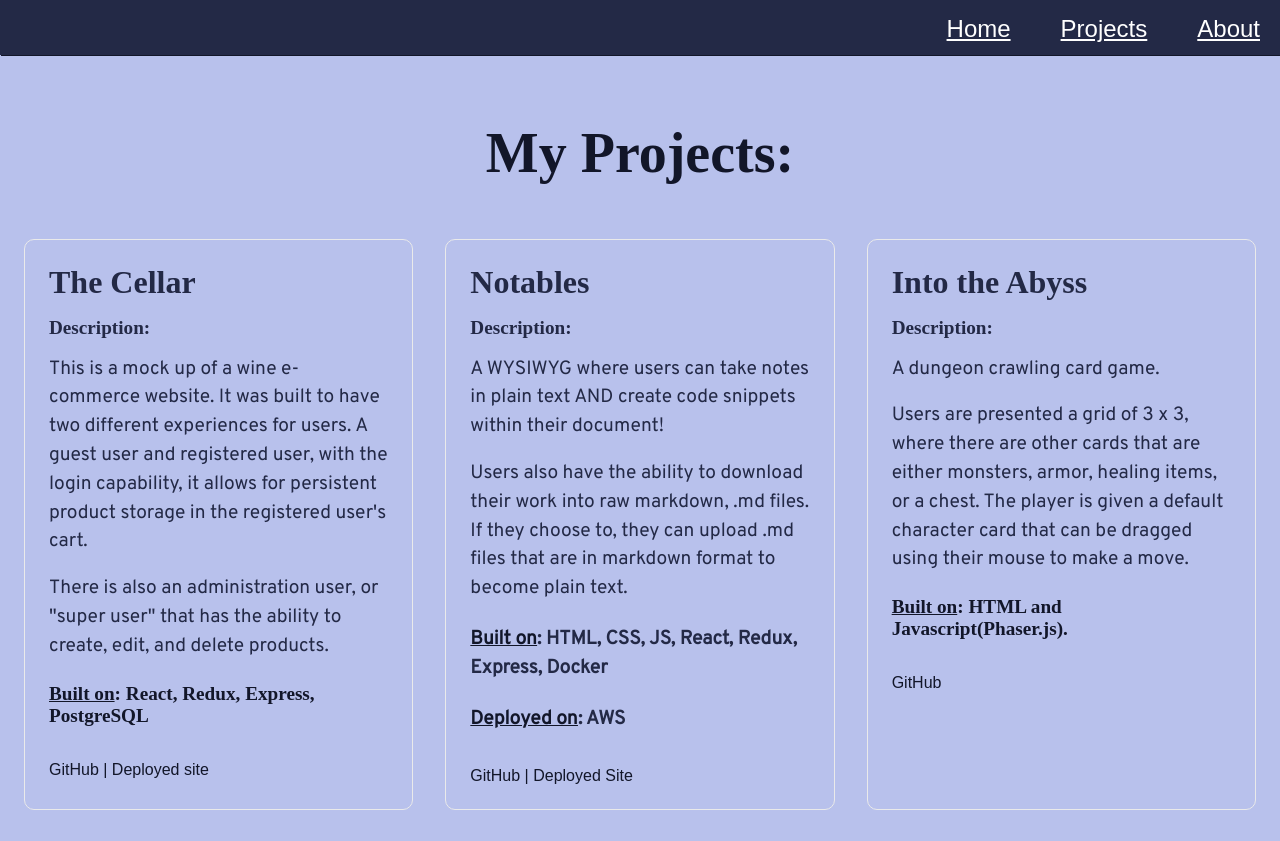
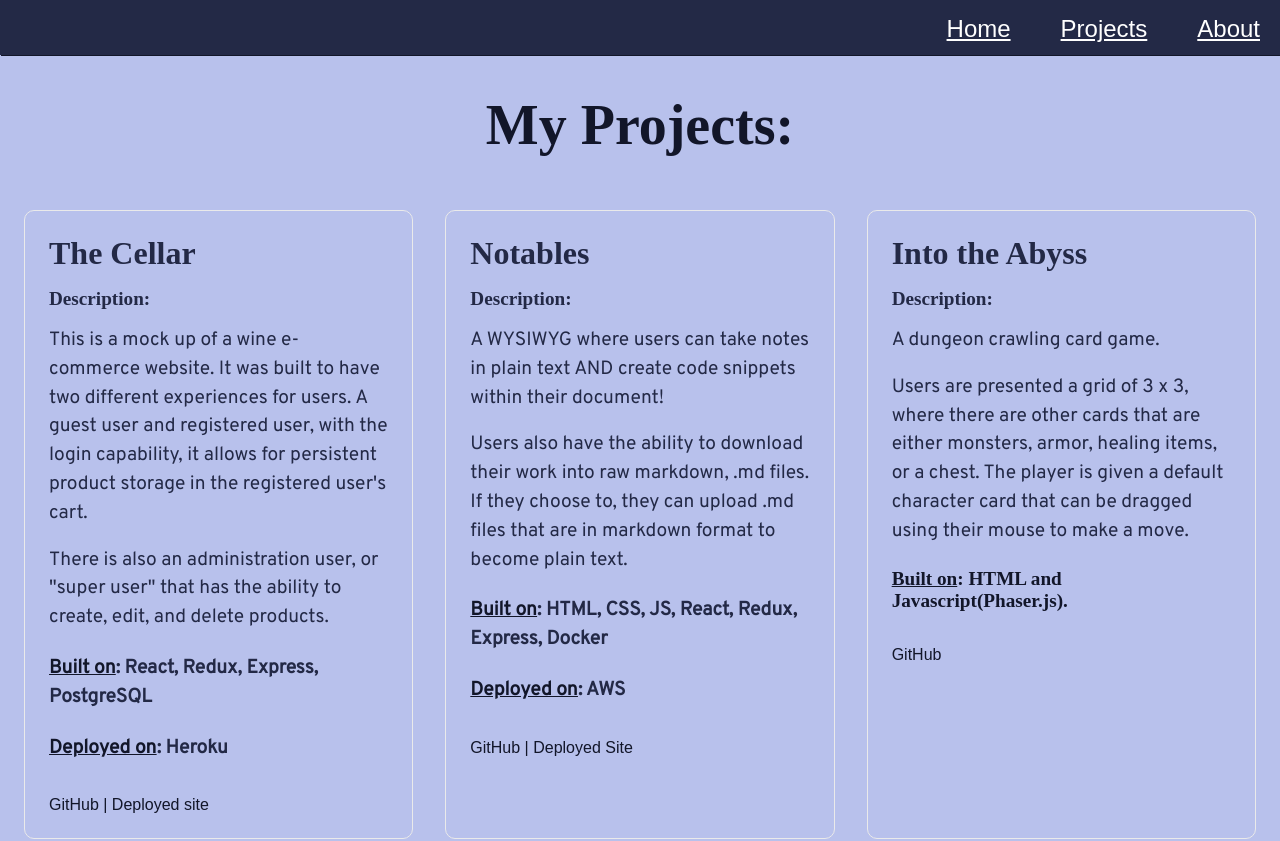
Before and after one commit to Mleng89/portfolio, a Next.js app: page /projects in a window 1280 px wide. Shown: the top 841 px of the page. Built offline with nearby package versions, Linux system fonts and the light colour scheme; a web font is replaced by a local one.

Commit message:
Edit: Added deployed on for The Cellar

```diff
--- a/pages/projects.js
+++ b/pages/projects.js
@@ -35,8 +35,15 @@ export default function projects() {
                 <h4>
                   <br />
                   <b>
-                    <u>Built on</u>: React, Redux, Express, PostgreSQL
+                    <p>
+                      {' '}
+                      <u>Built on</u>: React, Redux, Express, PostgreSQL
+                    </p>
                   </b>
+                  <br />
+                  <p>
+                    <u>Deployed on</u>: Heroku
+                  </p>
                 </h4>
                 <br />
                 <Link href="https://github.com/Team-Kappa/GraceShopper">
```
